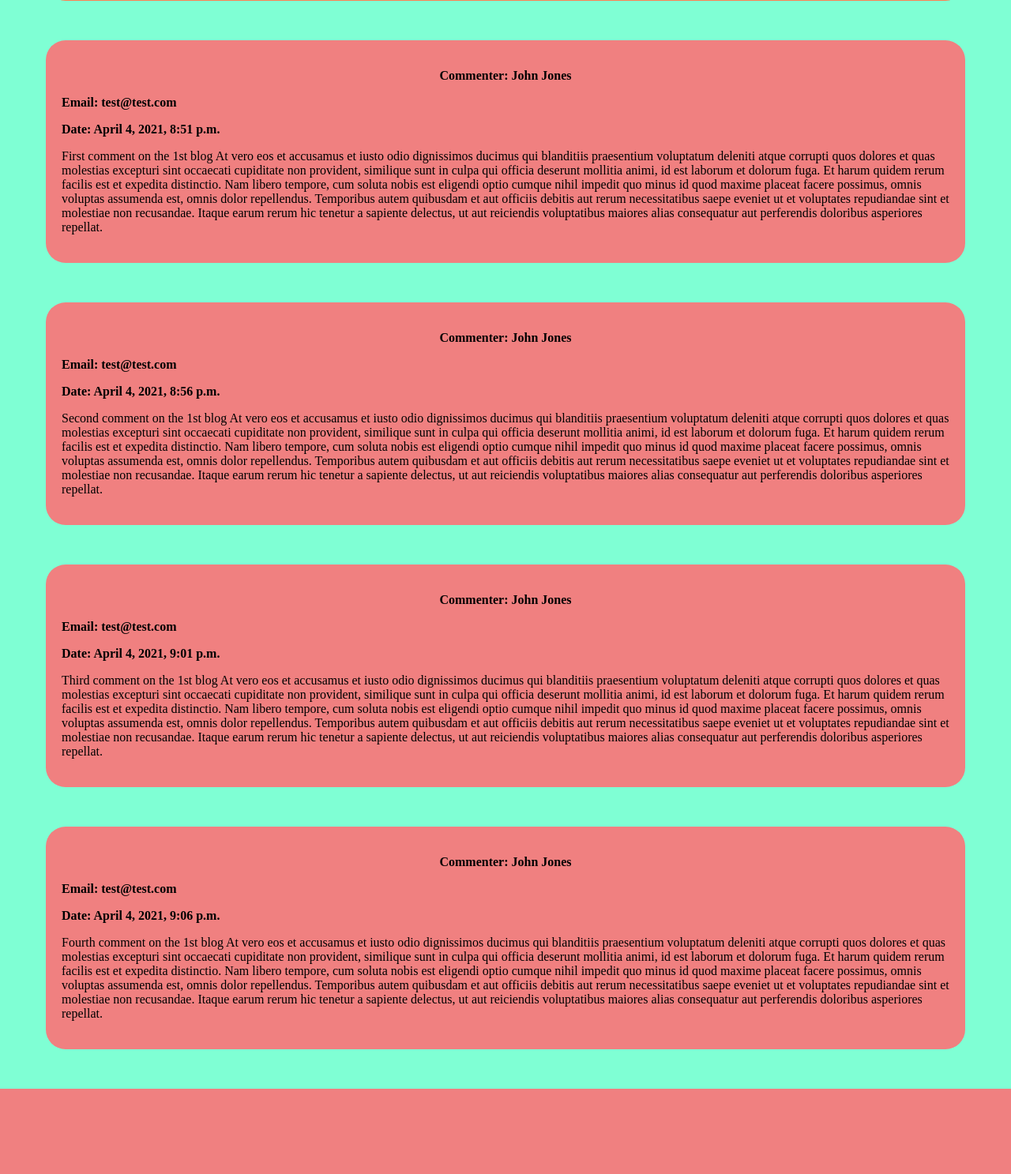
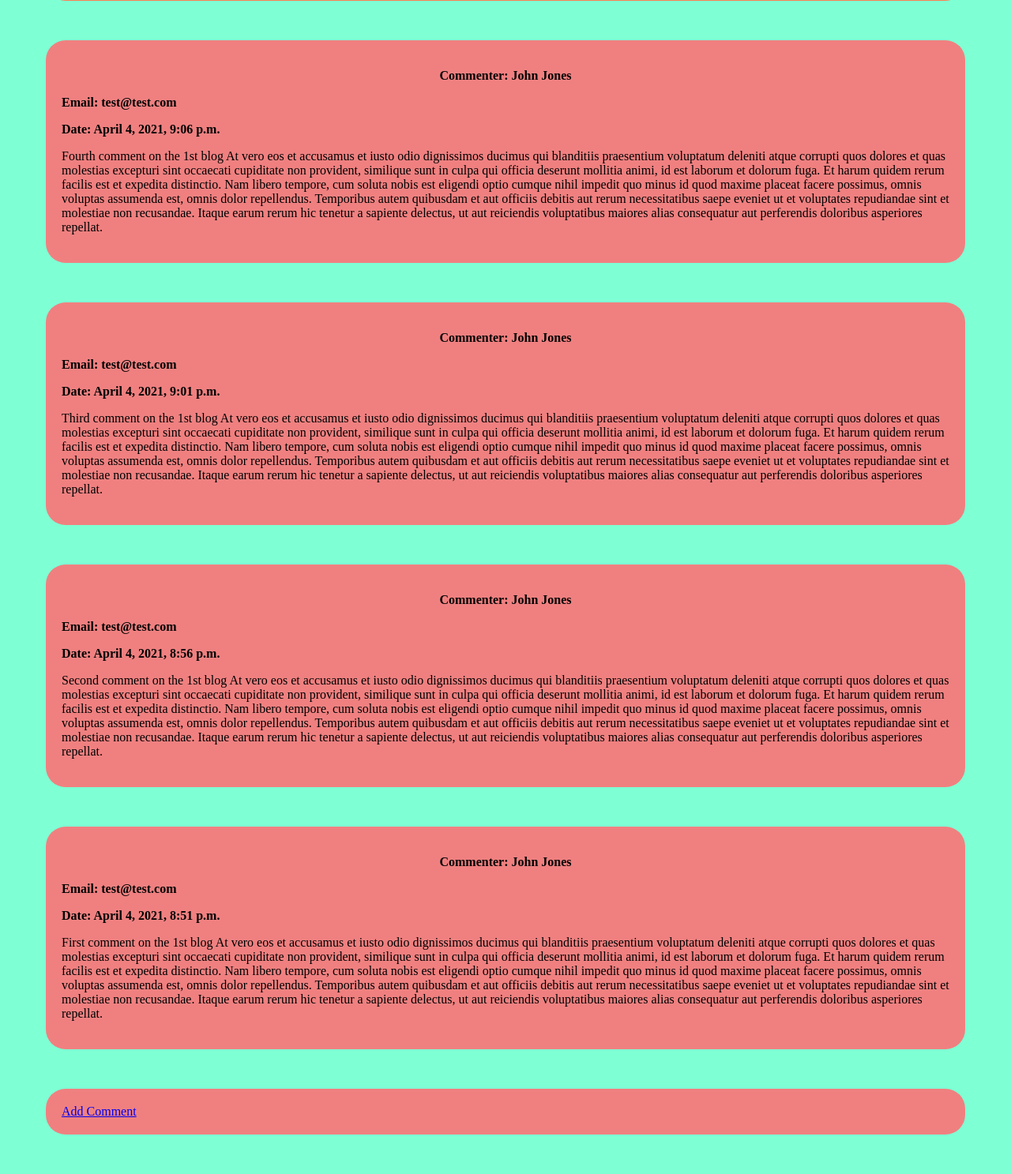
Before and after one commit to WesleyPerrett/cs2610DynamicDjangoBlog, a Django app: page /blog/1/entry/ in a window 1280 px wide. Shown: the part 552-2039 px from the top of the page at 79% size. Before the commit the page ends 1931 px from the top, so only its background shows below. Run offline with Django 3.2, Linux system fonts and the light colour scheme; data comes from the database, SQL or seed files in the repository; both versions use the stored data as it was after the commit; parts of the project's set-up code (start-up, migrations or seed data) failed here and were passed over.

Commit message:
only thing not working is the post method

```diff
--- a/blog/templates/blog/about.html
+++ b/blog/templates/blog/about.html
@@ -17,7 +17,6 @@
                 <li><a href="{% url 'blog:home' %}">home</a></li>
                 <li><a href="{% url 'blog:tips' %}">tips</a></li>
                 <li><a href="{% url 'blog:archive' %}">archive</a></li>
-                <li><a href="{% url 'blog:entry' %}">entry</a></li>
             </ol>
         </div>
 
--- a/blog/templates/blog/blogarchive.html
+++ b/blog/templates/blog/blogarchive.html
@@ -16,7 +16,6 @@
                 <li><a href="{% url 'blog:home' %}">home</a></li>
                 <li><a href="{% url 'blog:about' %}">about</a></li>
                 <li><a href="{% url 'blog:tips' %}">tips</a></li>
-                <li><a href="{% url 'blog:entry' %}">entry</a></li>
             </ol>
         </div>
 
@@ -29,7 +28,7 @@
                     <h2>{{b.title}}</h2>
                     <h3>Author: {{b.author}}</h3>
                     <h3>Date: {{b.posted}}</h3>
-                    <p>{{b.content}}</p>
+                    <p>{{b.content | truncatewords:100}}</p>
                     <p>This blog has {{b.comment_set.all | length}} comments ...</p>
 
                 </div>
--- a/blog/templates/blog/blogentry.html
+++ b/blog/templates/blog/blogentry.html
@@ -20,6 +20,7 @@
             </ol>
         </div>
 
+    {% if blogPost %}
         <div class="post">
 
             <h2>{{blogPost.title}}</h2>
@@ -28,17 +29,20 @@
             <p>{{blogPost.content}}</p>
 
         </div>
+    {% else %}
+        <p>No blog exists with that ID</p>
+    {% endif %}
 
-    {% if comments %}
+    {% if blogPost.comment_set.all %}
 
-        {% for c in comments%}
+        {% for comment in blogPost.comment_set.all reversed %}
 
             <div class="comments">
 
-                <p class="descr">Commenter: {{c.commenter}}</p>
-                <p class="bold">Email: {{c.email}}</p>
-                <p class="bold">Date: {{c.posted}}</p>
-                <p>{{c.content}}</p>
+                <p class="descr">Commenter: {{comment.commenter}}</p>
+                <p class="bold">Email: {{comment.email}}</p>
+                <p class="bold">Date: {{comment.posted}}</p>
+                <p>{{comment.content}}</p>
 
             </div>
         {% endfor %}
@@ -46,5 +50,6 @@
             <p>No comments exist for this post</p>
     {% endif %}
 
+    <div class="comments"><a href="{% url 'blog:addcomment' blogPost.pk%}">Add Comment</a></div>
     </body>
 </html>
--- a/blog/templates/blog/bloghome.html
+++ b/blog/templates/blog/bloghome.html
@@ -16,7 +16,6 @@
                 <li><a href="{% url 'blog:about' %}">about</a></li>
                 <li><a href="{% url 'blog:tips' %}">tips</a></li>
                 <li><a href="{% url 'blog:archive' %}">archive</a></li>
-                <li><a href="{% url 'blog:entry' %}">entry</a></li>
             </ol>
         </div>
 
@@ -29,7 +28,7 @@
                     <h2>{{b.title}}</h2>
                     <h3>Author: {{b.author}}</h3>
                     <h3>Date: {{b.posted}}</h3>
-                    <p>{{b.content}}</p>
+                    <p>{{b.content | truncatewords:100}}</p>
                     <p>This blog has {{b.comment_set.all | length}} comments ...</p>
 
                 </div>
--- a/blog/templates/blog/techtips+css.html
+++ b/blog/templates/blog/techtips+css.html
@@ -17,7 +17,6 @@
                 <li><a href="{% url 'blog:home' %}">home</a></li>
                 <li><a href="{% url 'blog:about' %}">about</a></li>
                 <li><a href="{% url 'blog:archive' %}">archive</a></li>
-                <li><a href="{% url 'blog:entry' %}">entry</a></li>
             </ol>
         </div>
 
--- a/blog/urls.py
+++ b/blog/urls.py
@@ -7,9 +7,10 @@ app_name = 'blog'
 urlpatterns = [
 
     path('', views.home, name='home'),
+    path('home/', views.home, name='home'),
     path('about/', views.about, name='about'),
     path('tips/', views.tips, name='tips'),
     path('archive/', views.archive, name='archive'),
     path('<int:blog_id>/entry/', views.entry, name='entry'),
-
+    path('<int:blog_id>/addcomment/', views.addcomment, name='addcomment'),
 ]
--- a/blog/views.py
+++ b/blog/views.py
@@ -2,6 +2,7 @@ from django.shortcuts import render, get_object_or_404
 from django.http import HttpResponse, Http404, HttpResponseRedirect
 from django.urls import reverse
 from django.views import generic
+from django.utils import timezone
 from time import strftime
 
 from .models import About, Blog, Comment
@@ -45,16 +46,29 @@ def archive(request):
     )
 
 def entry(request, blog_id):
+    blogPost = get_object_or_404(Blog, pk=blog_id)
+
+    return render(request,
+        'blog/blogentry.html',
+        {
+            'blogPost': blogPost
+        }
+    )
+
+def addcomment(request, blog_id):
+    blogPost = get_object_or_404(Blog, pk=blog_id)
+
     try:
-        blogPost = Blog.objects.get(pk=blog_id)
-        comments = blogPost.comment_set.all()
-    except Blog.DoesNotExist:
-        raise Http404("Blog post does not exist")
-    return(render(request,
-            'blog/blogentry.html',
-            {
-                'blogPost': blogPost,
-                'comments': comments
-            }
+        comment = blogPost.comment_set.get(pk=request.POST['comment'])
+    except (KeyError, Comment.DoesNotExist):
+        return(render(request,
+                'blog/addcomment.html',
+                {
+                    'blogPost': blogPost,
+                }
+            )
         )
-    )
+    else:
+        comment.posted = timezone.now()
+        comment.save()
+        return HttpResponseRedirect(reverse('blog:entry', args=(blogPost.id,)))
--- a/polls/models.py
+++ b/polls/models.py
@@ -3,7 +3,7 @@ from django.utils import timezone
 
 import datetime
 
-# Create your models here.
+
 class Question(models.Model):
      question_text = models.CharField(max_length=200)
      pub_date = models.DateTimeField('date published')
```
Also changed, not shown: blog/templates/blog/addcomment.html (added, +34 -0 lines), blog/migrations/0001_initial.py, blog/migrations/0002_auto_20210403_1555.py (deleted), blog/migrations/0002_populate.py (added), db.sqlite3.
